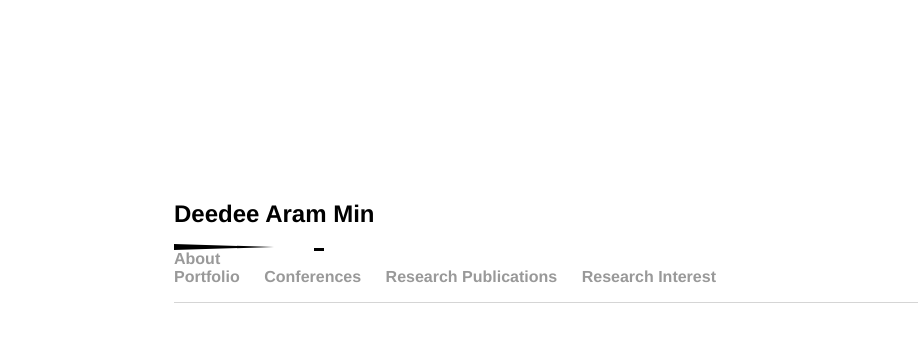
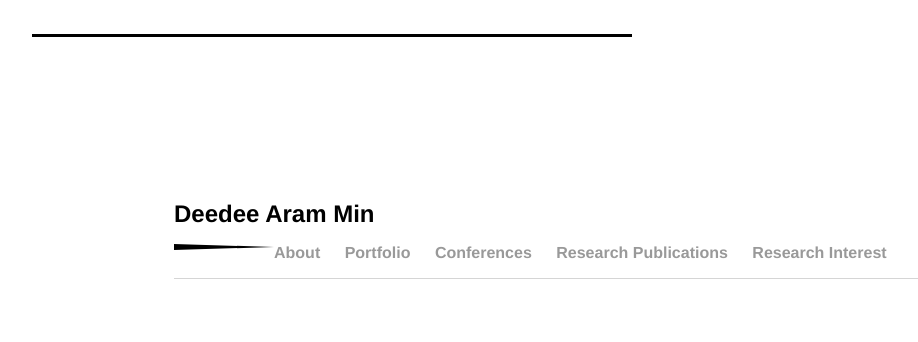
Before and after one commit to mindeed/mindeed.github.io, a Jekyll site: the page built from index.html, in a window 1280 px wide. Shown: the top 342 px of the page, without its empty margins (18-936 px from the left). Built offline with Jekyll 4.4.1, drawn with Linux system fonts in a browser that asks for light colours.

Commit message:
Update main.css

```diff
--- a/css/main.css
+++ b/css/main.css
@@ -5,15 +5,18 @@
 }
 
 .arrow {
-  width: 150px;
+  width: 20px;
 }
 
 .line {
   margin-top: 4px;
-  width: 10px;
+  width: 600px;
   background: #000000;
   height: 3px;
-  float: right;
+  /*float: right;*/
+  position: absolute;
+  left: 50px;
+  top: 30px;
 }
 
 .point {
```
